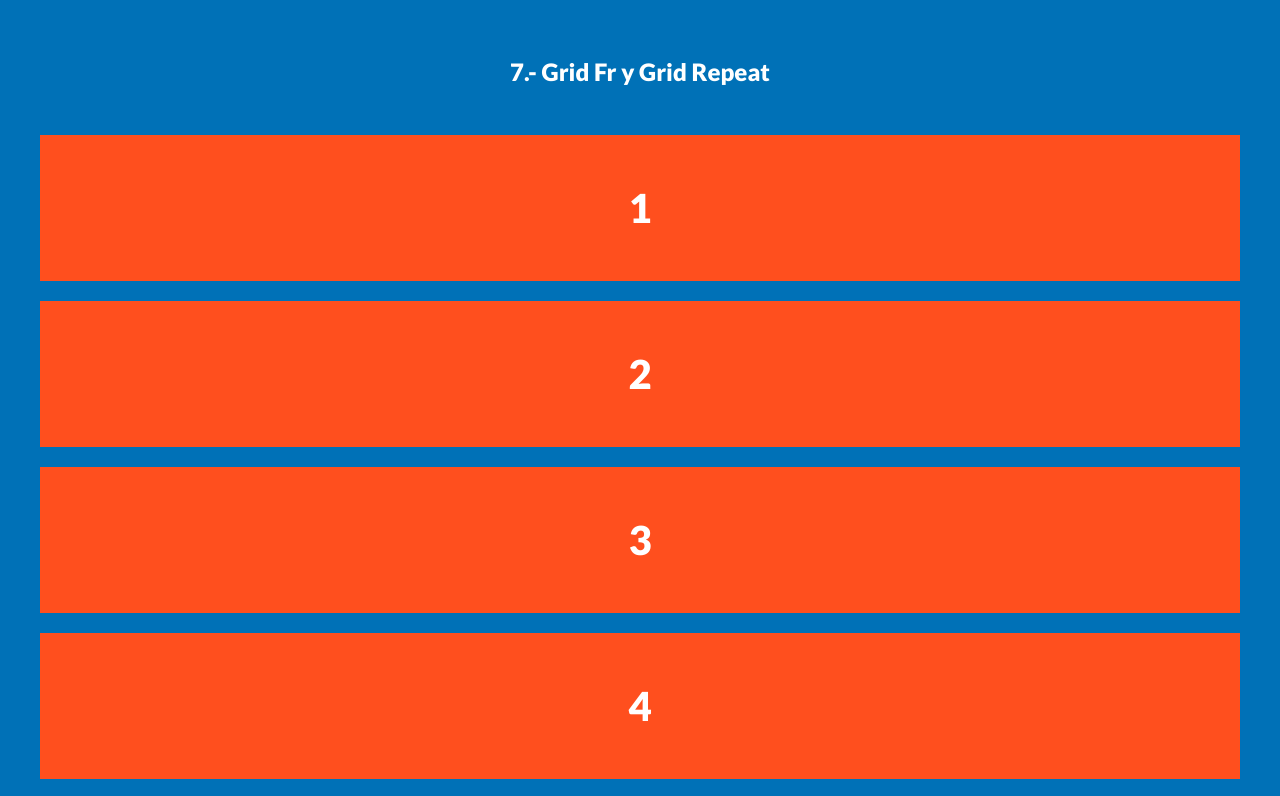
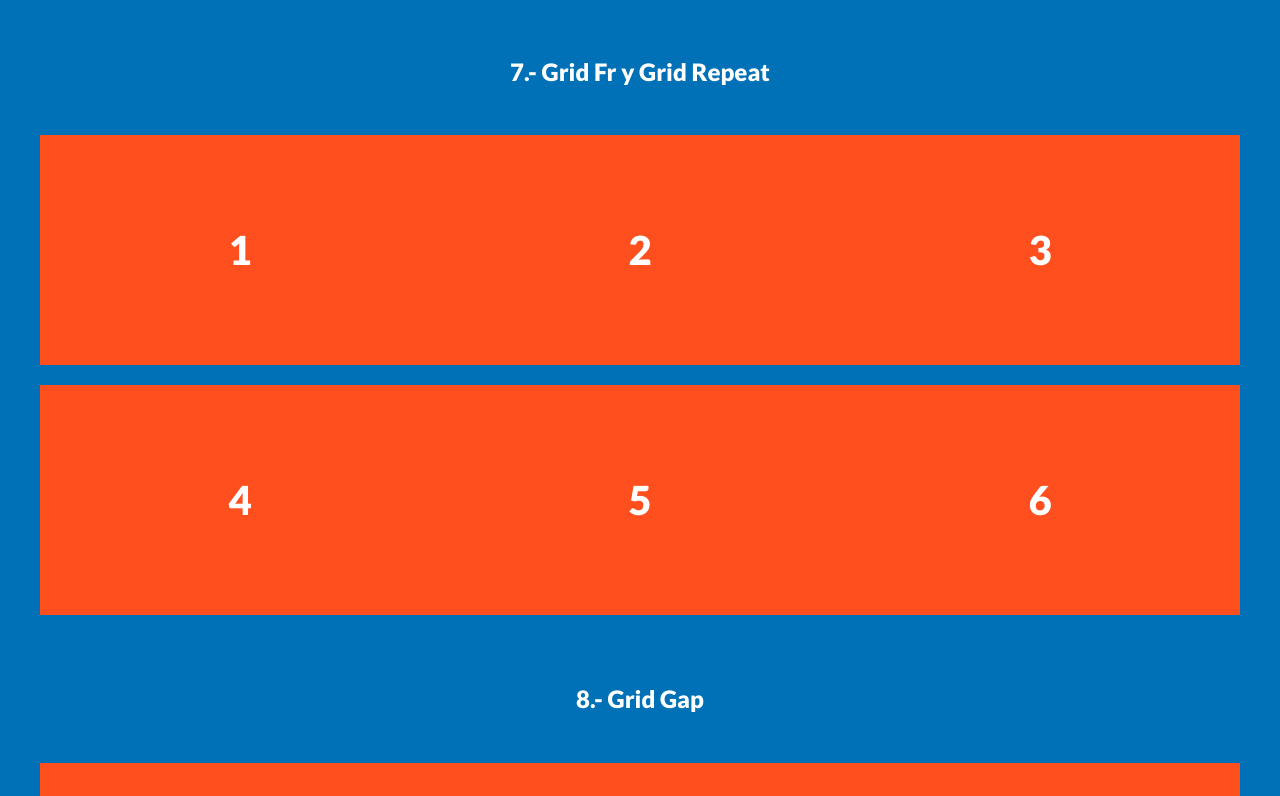
Before and after one commit to AdrianAntonGarcia/cssgrid-basicos, a plain HTML site: page index.html in a window 1280 px wide. Shown: the part 4560-5356 px from the top of the page. Drawn offline with Linux system fonts and the light colour scheme.

Commit message:
grid repeat y grid fr

```diff
--- a/css/style.css
+++ b/css/style.css
@@ -123,3 +123,13 @@ h2 {
 .grid-6 .box:nth-child(2) {
   grid-column: 1 / 2;
 }
+
+/* 7 */
+
+.grid-7 {
+  display: grid;
+  /* Necesitamos la altura para los row y el repeat*/
+  height: 500px;
+  /* grid-template-columns: 2fr repeat(3, 1fr); */
+  grid: repeat(2, 1fr) / repeat(3, 1fr);
+}
```
